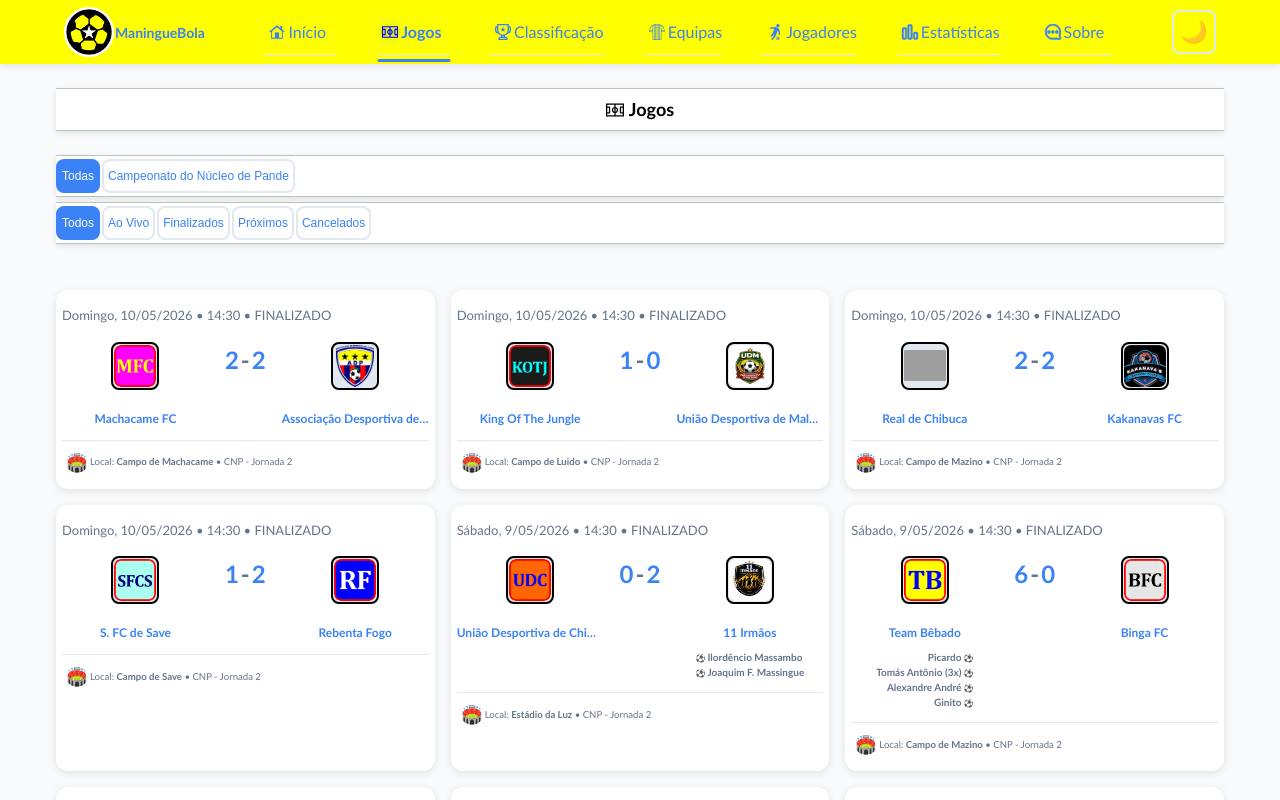
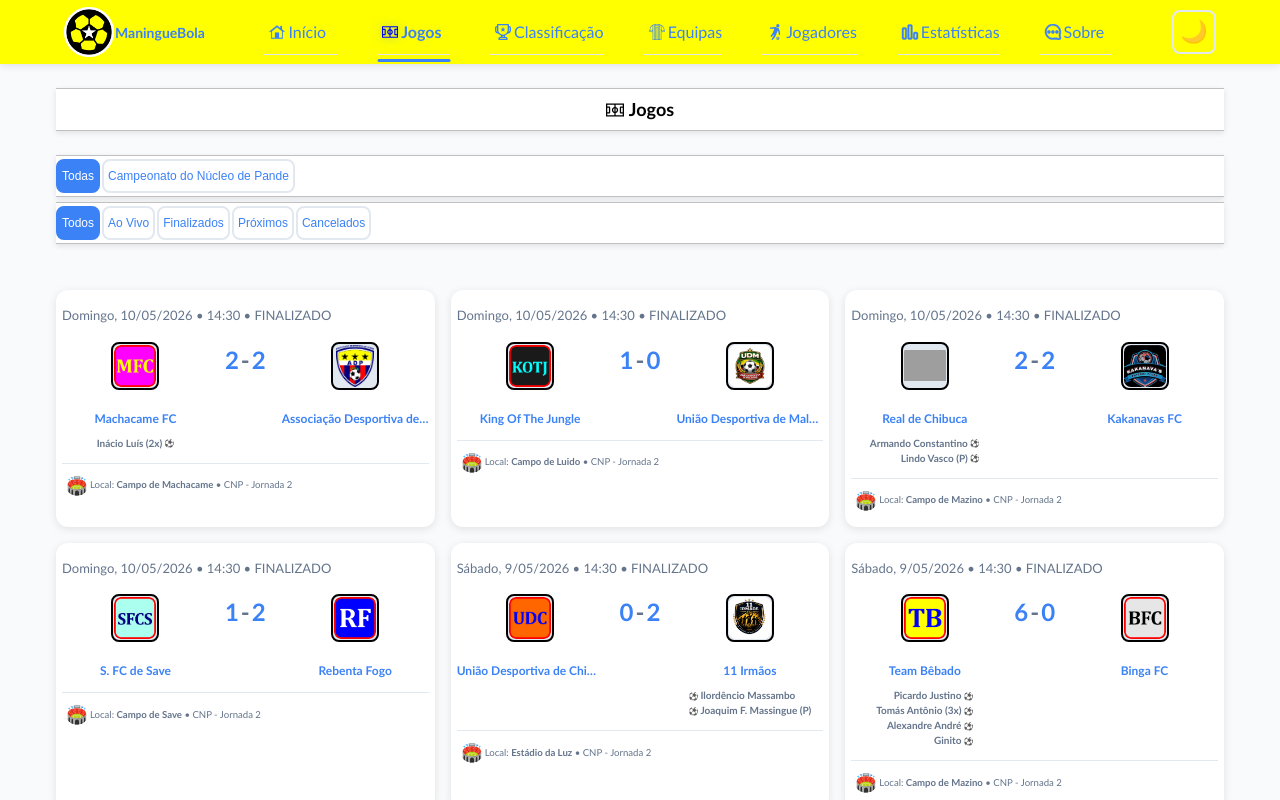
Before and after one commit to Raimundroid/maninguebola, a React (Vite) app: page /jogos in a window 1280 px wide. Shown: the top 800 px of the page. Built offline with nearby package versions, Linux system fonts and the light colour scheme; grey boxes are pictures that could not be loaded.

Commit message:
some goal scorers for CNP's second round

```diff
--- a/src/data/matchesData.js
+++ b/src/data/matchesData.js
@@ -417,7 +417,7 @@ const matchesData = [
     competitionId: "pande",
     // Note:  Store as Array of Strings; You can still keep "(2)" for multiple goals if you want strict string display
     homeScorers: [],
-    awayScorers: ["Ilordêncio Massambo", "Joaquim F. Massingue"],
+    awayScorers: ["Ilordêncio Massambo", "Joaquim F. Massingue (P)"],
   },
   {
     id: 8,
@@ -433,7 +433,12 @@ const matchesData = [
     info: "CNP - Jornada 2", // Optional extra info
     competitionId: "pande",
     // Note:  Store as Array of Strings; You can still keep "(2)" for multiple goals if you want strict string display
-    homeScorers: ["Picardo", "Tomás Antônio (3x)", "Alexandre André", "Ginito"],
+    homeScorers: [
+      "Picardo Justino",
+      "Tomás Antônio (3x)",
+      "Alexandre André",
+      "Ginito",
+    ],
     awayScorers: [],
   },
   {
@@ -450,7 +455,7 @@ const matchesData = [
     info: "CNP - Jornada 2", // Optional extra info
     competitionId: "pande",
     // Note:  Store as Array of Strings; You can still keep "(2)" for multiple goals if you want strict string display
-    homeScorers: [],
+    homeScorers: ["Inácio Luís (2x)"],
     awayScorers: [],
   },
   {
@@ -484,7 +489,7 @@ const matchesData = [
     info: "CNP - Jornada 2", // Optional extra info
     competitionId: "pande",
     // Note:  Store as Array of Strings; You can still keep "(2)" for multiple goals if you want strict string display
-    homeScorers: [],
+    homeScorers: ["Armando Constantino", "Lindo Vasco (P)"],
     awayScorers: [],
   },
   {
--- a/src/data/playersData.js
+++ b/src/data/playersData.js
@@ -1217,7 +1217,7 @@ const playersData = [
       byCompetition: {
         pande: {
           appearances: 1,
-          goals: 2,
+          goals: 4,
           assists: 0,
         },
       },
@@ -1301,7 +1301,7 @@ const playersData = [
   },
   {
     id: 18,
-    name: "Picardo",
+    name: "Picardo Justino",
     teamId: "teamBebado",
     // number: 0,
     // position: "Atacante",
@@ -1337,6 +1337,44 @@ const playersData = [
       },
     },
   },
+  {
+    id: 20,
+    name: "Armando Constantino",
+    teamId: "realChibuca",
+    // number: 0,
+    // position: "Atacante",
+    // residence: "Luido, Govuro",
+    // dateOfBirth: "2008-10-30",
+    photo: "/images/players/default-player-2.png",
+    stats: {
+      byCompetition: {
+        pande: {
+          appearances: 2,
+          goals: 1,
+          assists: 0,
+        },
+      },
+    },
+  },
+  {
+    id: 21,
+    name: "Lindo Vasco",
+    teamId: "realChibuca",
+    // number: 0,
+    // position: "Atacante",
+    // residence: "Luido, Govuro",
+    // dateOfBirth: "2008-10-30",
+    photo: "/images/players/default-player-2.png",
+    stats: {
+      byCompetition: {
+        pande: {
+          appearances: 2,
+          goals: 1,
+          assists: 0,
+        },
+      },
+    },
+  },
   // UDChimedje, kakanavasFC, rebentaFogo, bingaFC, realChibuca, onzeIrmaos, teamBebado, associacaoDesportivaPande, SFCSave, kingOfTheJungle, UDMaluvane, machacameFC
 ];
 
```
